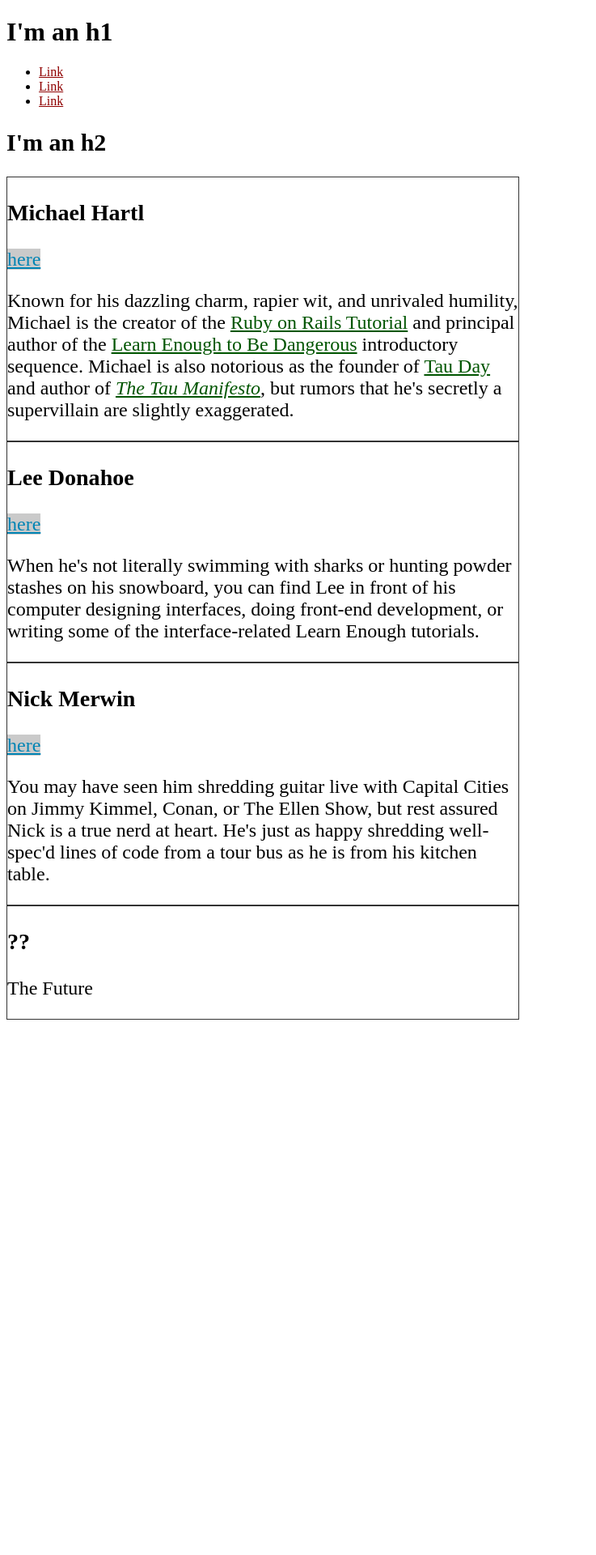
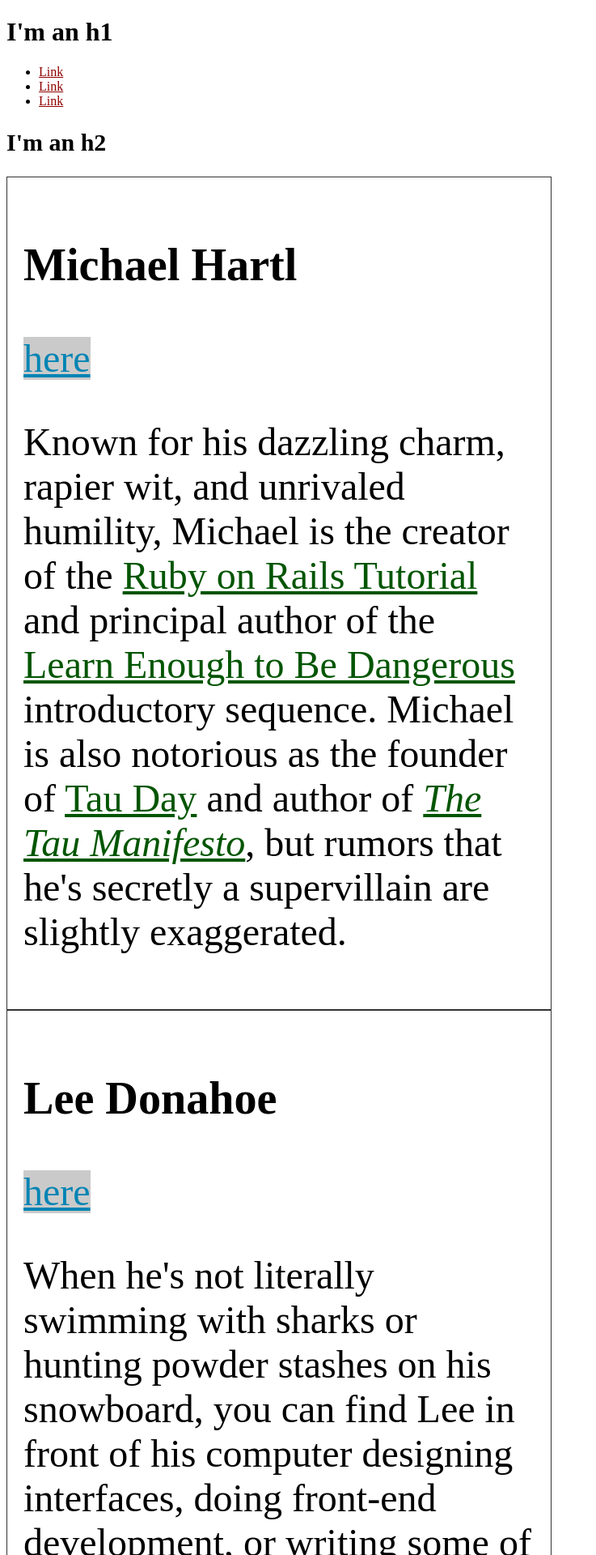
Before and after one commit to piccetto/piccetto.github.io, a Jekyll site: the page built from index.html, in a window 1280 px wide. Shown: the top 1920 px of the page at 81% size, without its empty margins (0-737 px from the left). Built offline with Jekyll 4.4.1, drawn with Linux system fonts in a browser that asks for light colours; before the commit the page ends 1267 px from its top, so only the background shows below that.

Commit message:
exercise for section 3.5

```diff
--- a/assets/css/style.scss
+++ b/assets/css/style.scss
@@ -29,7 +29,8 @@
     font-size: 24px;
 }
 .bio-box {
-    font-size: 1em;
+    font-size: 48px;
+    padding: 20px;
     border: 1px solid $black;
     width: 50%;
 }
```
